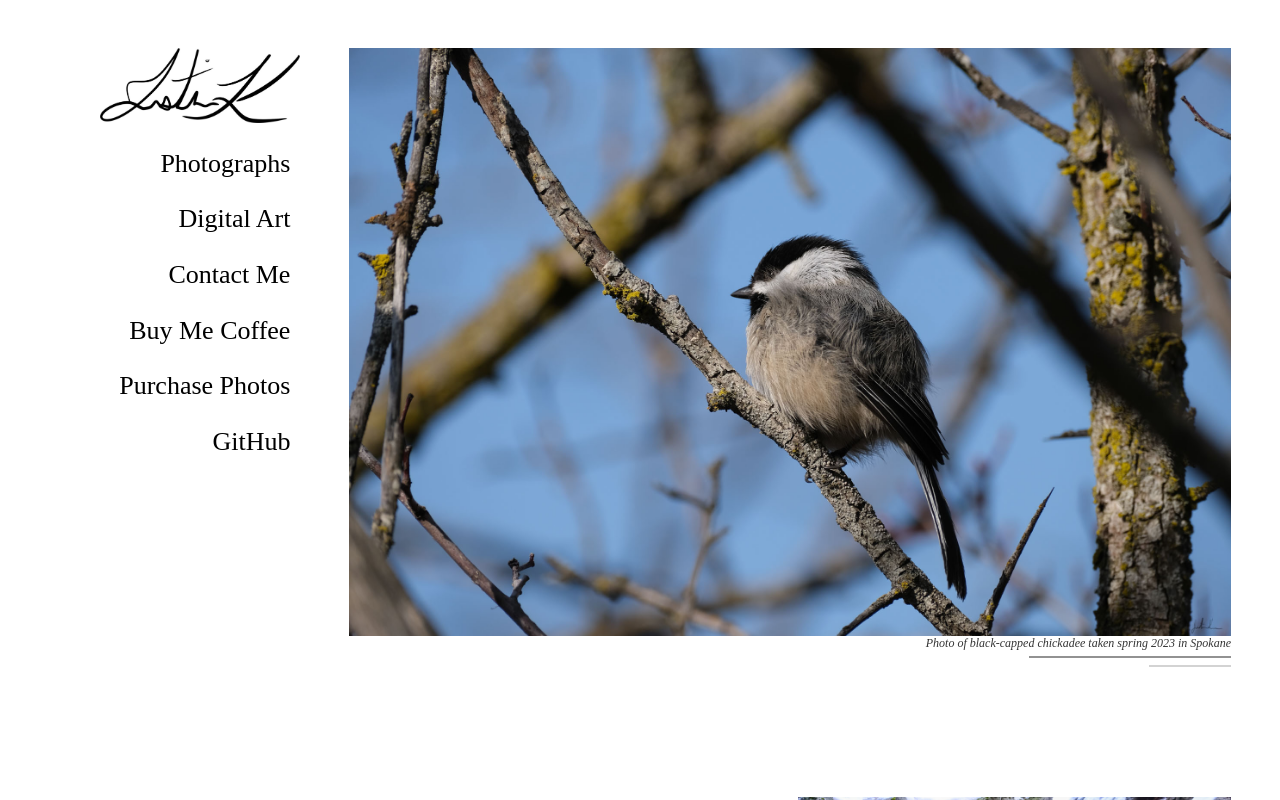
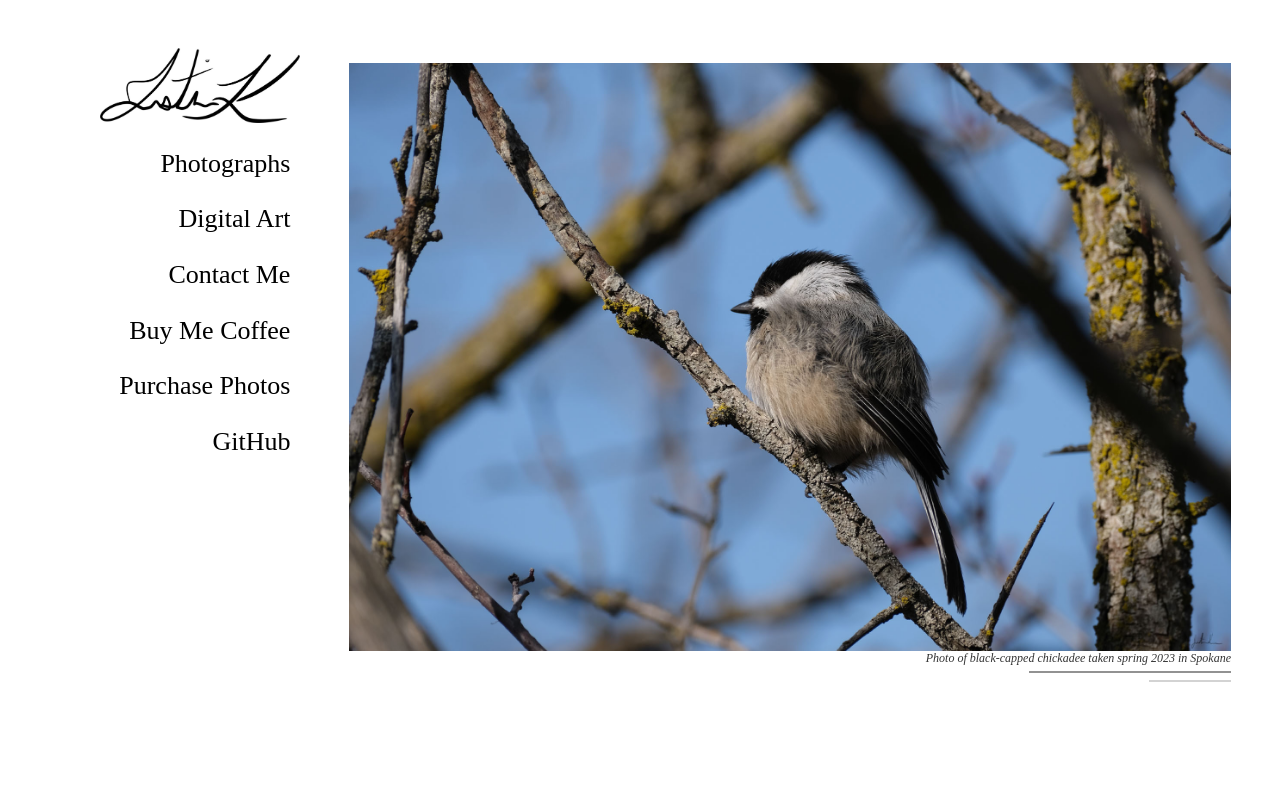
Before and after one commit to ImJustinTIme/photo-gallery, a Svelte app: page / in a window 1280 px wide. Built offline with nearby package versions, Linux system fonts and the light colour scheme; a web font is replaced by a local one.

Commit message:
add hover

```diff
--- a/src/components/photoSection.svelte
+++ b/src/components/photoSection.svelte
@@ -4,8 +4,8 @@
   //import { onMount } from "svelte";
 
   export let photos, index;
-  let { names, description, title, id } = photos;
-  //gsap.registerPlugin(ScrollTrigger);
+  let { names, description, title, id, url} = photos;
+
   let onLoad = () => {
     gsap.to('.photo-section'  , {
       opacity: 1,
@@ -30,7 +30,17 @@
   };
 </script>
 
-<div id={`f${index}`} class={`photo-section`}>
+<a
+  on:mouseenter={(event) => gsap.to(event.target, {
+    boxShadow: '0 3px 10px rgb(0 0 0 / 0.2)'
+  })}
+  on:mouseleave={(event) => gsap.to(event.target, {
+    boxShadow: 'none'
+  })}
+  href={url}
+  id={`f${index}`}
+  class={`photo-section`}
+>
   {#if title}
     <h1>{title}</h1>
   {/if}
@@ -44,4 +54,4 @@
     <span class='line'/>
     <span class='line-2'/>
   </div>
-</div>
+</a>
--- a/src/styles/App.css
+++ b/src/styles/App.css
@@ -74,6 +74,7 @@
 .content {
   background-color: #f0f0f0; /* Background color for the content area */
   display: flex;
+  width: 100%;
   flex-direction: column;
   align-items: center;
   overflow-y: auto;
--- a/src/styles/photoSection.css
+++ b/src/styles/photoSection.css
@@ -4,7 +4,8 @@
     flex-direction: column;
     opacity: 0;
     transform: translateY(5%);
-    padding-bottom: 8rem;
+    margin-bottom: 8rem;
+    padding: 15px;
   }
 
   .photo-section h1 {
```
